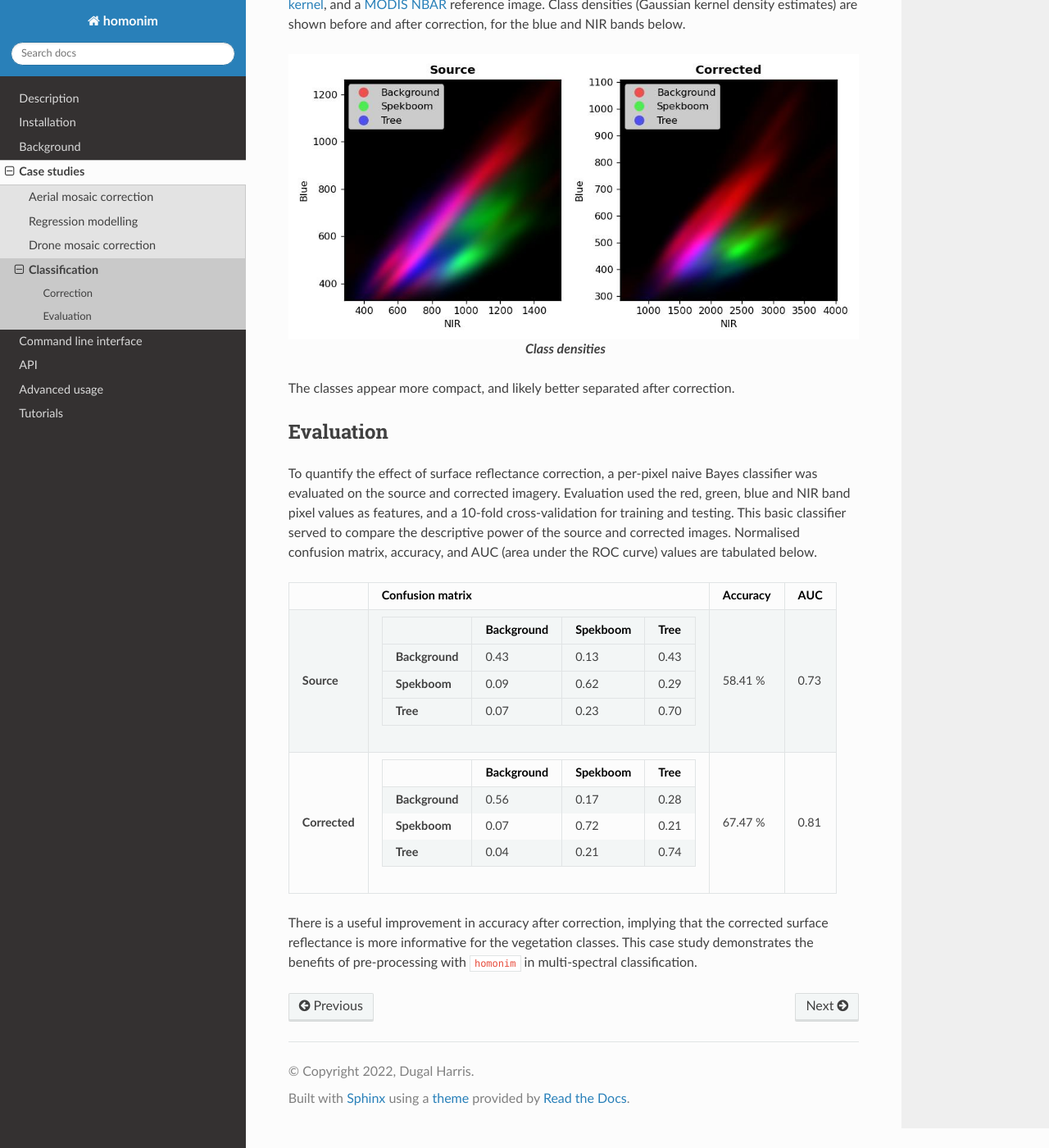
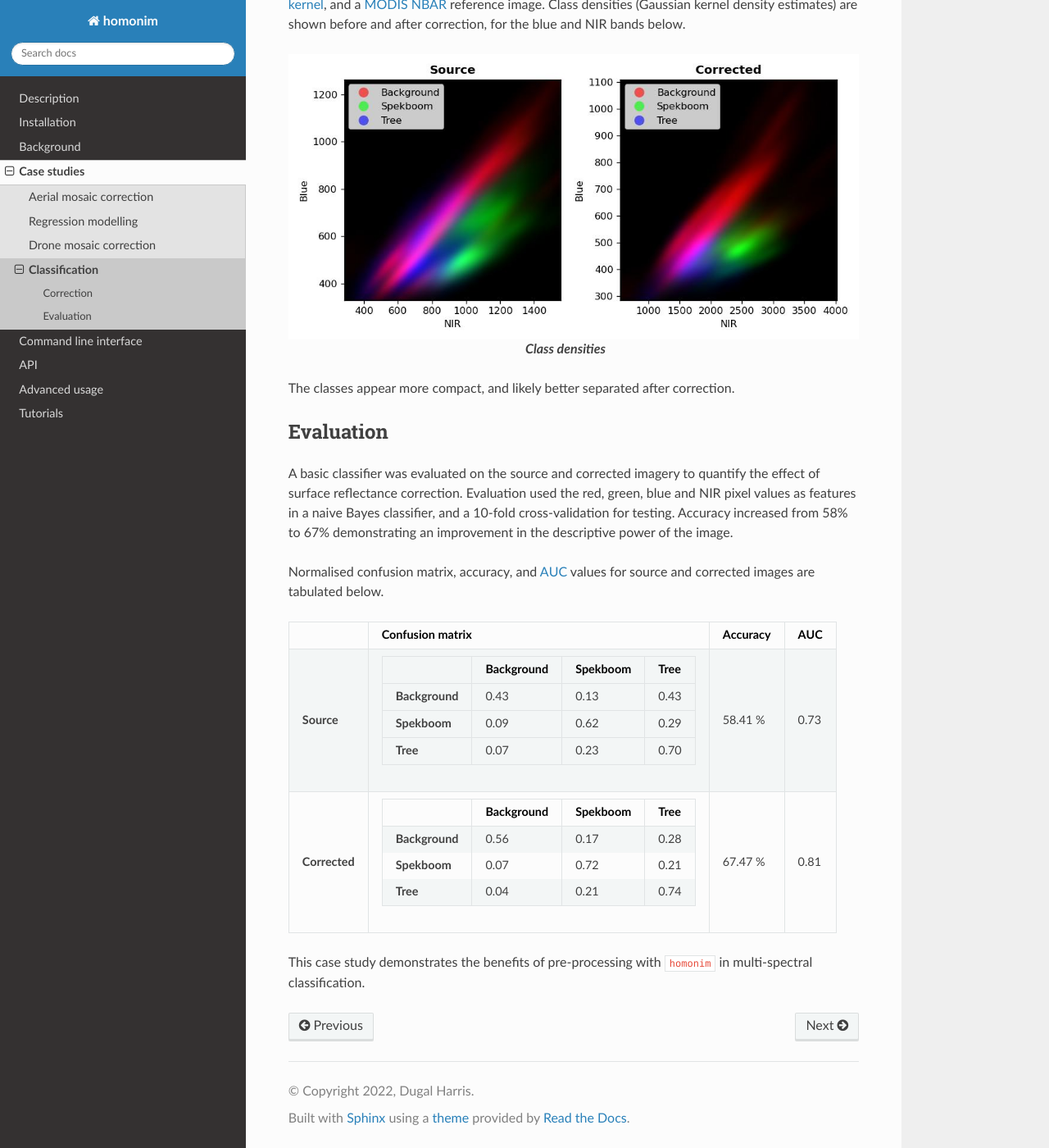
Before and after one commit to leftfield-geospatial/homonim, a Sphinx documentation site: the page built from docs/case_studies/classification.rst, in a window 1280 px wide and 1400 px high, scrolled down 929 px. Shown: the whole window at 82% size. Built offline with Sphinx 7.4.7 and the Read the Docs theme 2.0.0, drawn with Linux system fonts in a browser that asks for light colours; pages that are not in the unit, such as notebooks, are missing from menus.

Commit message:
re-word the evaluation

```diff
--- a/docs/case_studies/classification.rst
+++ b/docs/case_studies/classification.rst
@@ -36,7 +36,9 @@ The classes appear more compact, and likely better separated after correction.
 Evaluation
 ----------
 
-To quantify the effect of surface reflectance correction, a per-pixel naive Bayes classifier was evaluated on the source and corrected imagery.  Evaluation used the red, green, blue and NIR band pixel values as features, and a 10-fold cross-validation for training and testing.  This basic classifier served to compare the descriptive power of the source and corrected images.  Normalised confusion matrix, accuracy, and AUC (area under the ROC curve) values are tabulated below.
+A basic classifier was evaluated on the source and corrected imagery to quantify the effect of surface reflectance correction.  Evaluation used the red, green, blue and NIR pixel values as features in a naive Bayes classifier, and a 10-fold cross-validation for testing.  Accuracy increased from 58% to 67% demonstrating an improvement in the descriptive power of the image.
+
+Normalised confusion matrix, accuracy, and `AUC <https://developers.google.com/machine-learning/crash-course/classification/roc-and-auc>`_ values for source and corrected images are tabulated below.
 
 +----------------+-----------------------------------------------------+----------+------+
 |                | Confusion matrix                                    | Accuracy | AUC  |
@@ -62,4 +64,4 @@ To quantify the effect of surface reflectance correction, a per-pixel naive Baye
 |                |  +----------------+------------+----------+------+  |          |      |
 +----------------+-----------------------------------------------------+----------+------+
 
-There is a useful improvement in accuracy after correction, implying that the corrected surface reflectance is more informative for the vegetation classes.  This case study demonstrates the benefits of pre-processing with ``homonim`` in multi-spectral classification.
+This case study demonstrates the benefits of pre-processing with ``homonim`` in multi-spectral classification.
```
